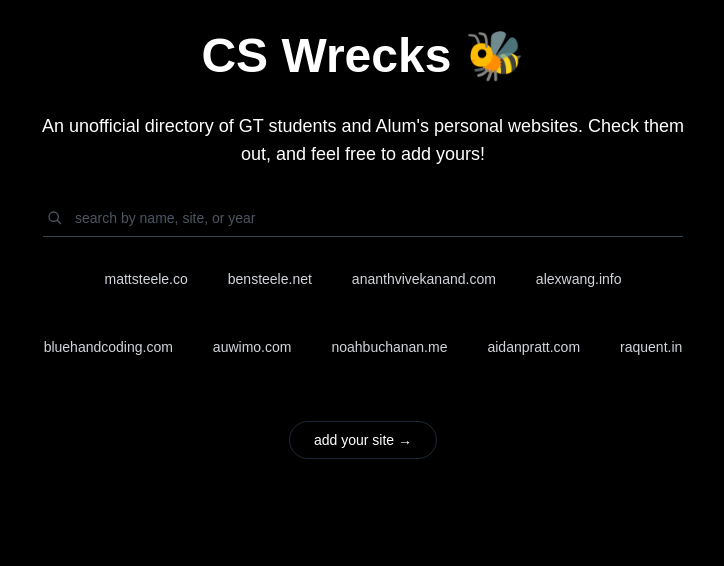
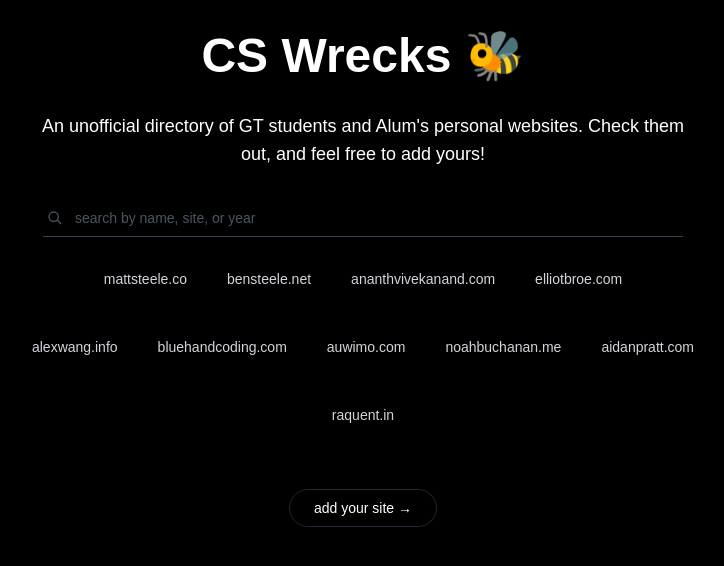
Before and after one commit to msteele3/cswrecks, a Next.js app: page / in a window 1280 px wide. Shown: the top 566 px of the page, without its empty margins (277-1001 px from the left). Built offline with nearby package versions, Linux system fonts and the light colour scheme.

Commit message:
Elliot Roe Details Added

```diff
--- a/app/sites.ts
+++ b/app/sites.ts
@@ -21,6 +21,11 @@ export const allSites: Site[] = [
     name: "Ananth Vivekanand",
     year: 2025,
     website: "https://ananthvivekanand.com/",
+  },
+  {
+    name: "Elliot Roe",
+    year: 2025,
+    website: "https://elliotbroe.com/",
   },
   {
     name: "Alex Wang",
```
